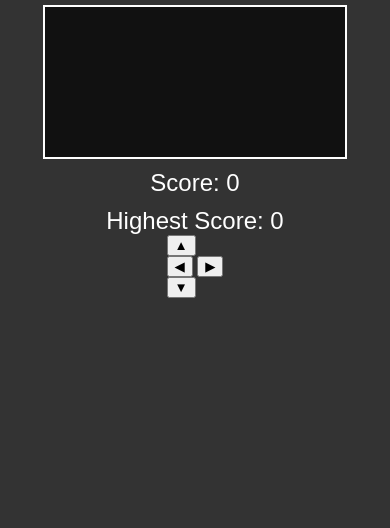
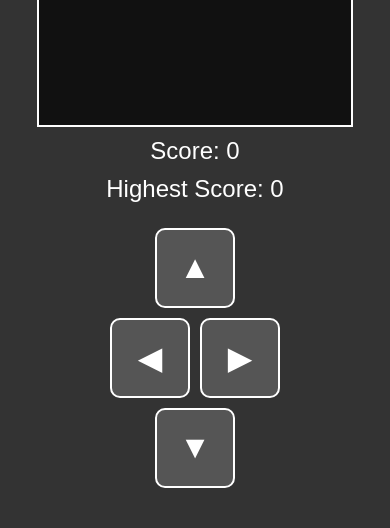
Before and after one commit to SruthiSuresh12/snake-game, a plain HTML site: page index.html in a window 390 px wide. Shown: the part 316-844 px from the top of the page. Drawn offline with Linux system fonts and the light colour scheme.

Commit message:
Enhance canvas and control styles for responsiveness

```diff
--- a/style.css
+++ b/style.css
@@ -18,9 +18,47 @@ h1 {
 canvas {
     border: 2px solid #fff;
     background-color: #111;
+    width: 80vw; /* Responsive width */
+    height: 80vw; /* Maintain a square aspect ratio */
+    max-width: 400px; /* Limit max size on larger screens */
+    max-height: 400px;
 }
 
 #score, #highScore {
     margin-top: 10px;
     font-size: 1.5em;
 }
+
+#controls {
+    display: none; /* Hidden by default */
+    margin-top: 20px;
+    user-select: none;
+}
+
+.control-row {
+    display: flex;
+    justify-content: center;
+}
+
+.control-btn {
+    font-size: 2em;
+    padding: 10px 20px;
+    margin: 5px;
+    border: 2px solid #fff;
+    border-radius: 10px;
+    background-color: #555;
+    color: white;
+    cursor: pointer;
+    width: 80px;
+    height: 80px;
+    display: flex;
+    align-items: center;
+    justify-content: center;
+}
+
+/* Show controls only on smaller screens (phones) */
+@media screen and (max-width: 767px) {
+    #controls {
+        display: block;
+    }
+}
```
